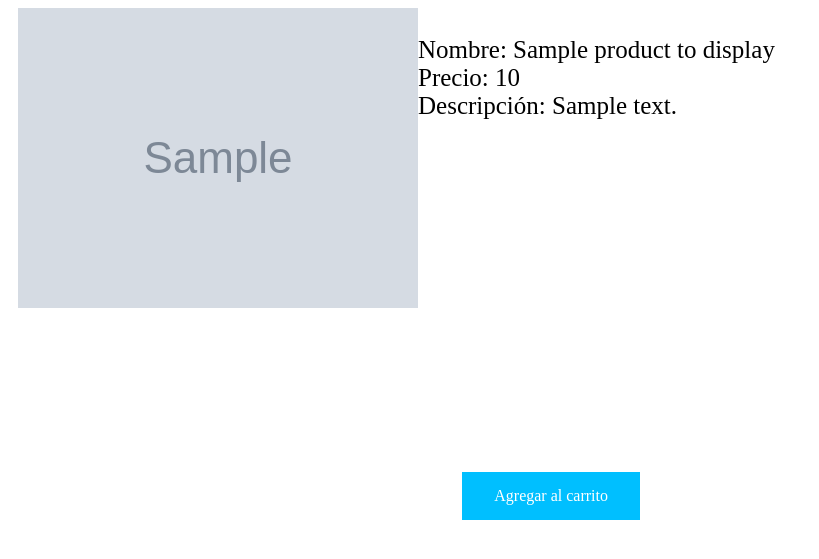
After one commit to gaspar44/tdiw, a PHP site: template view/product_display.php in a window 1280 px wide. The commit adds this page. Shown: the top 559 px of the page, without its empty margins (0-819 px from the left). Run offline with PHP 8.4, Linux system fonts and the light colour scheme; the template is opened without the code that fills it: most values are stand-ins (such as "Sample title", 1, 10 or a date in 2020); grey boxes marked "Sample" are stand-in pictures.

Commit message:
Agregada información de display para productos individuales

```diff
--- a/controller/List_Categories.php
+++ b/controller/List_Categories.php
@@ -5,5 +5,4 @@ $products = new Products();
 $categories = $products->getCategories();
 
 require_once __DIR__.'/../view/menu.php';
-
 ?>
--- a/controller/List_Products.php
+++ b/controller/List_Products.php
@@ -3,7 +3,6 @@
 global $productsInCategory;
 
 if (! is_null($categoryID) ){
-    global $productsInCategory;
     $productsInCategory = $products->getProductsInCategory($categoryID);
 }
 
--- a/js/fix_broken_pages.js
+++ b/js/fix_broken_pages.js
@@ -3,11 +3,11 @@ const MENU404 = `<!DOCTYPE html>
 <head>
     <title>Bodega de alcohol</title>
     <meta charset="UTF-8">
-    <link rel="stylesheet" href="/view/resources/styles/error.css">
+    <link rel="stylesheet" href="/view/resources/styles/commonButtons.css">
 </head>
 
 <body>
-    <div >
+    <div id="error">
         <h1>ERROR 404 PAGE NOT FOUND AT THIS SERVER</h1>
         <a class="button" href="/index.php">volver</a>
     </div>
--- a/model/Products.php
+++ b/model/Products.php
@@ -36,7 +36,7 @@ class Products {
         $produtsToReturn = array();
 
         foreach ($productsInCategory as $product){
-            $productToAdd = new Product($product["nombre"],$product["precio"],$product["descripcion"],$product["ruta"],$foundedCategory,$product["id"]);
+            $productToAdd = new Product($product["nombre"],$product["precio"],$product["descripcion"],$product["ruta"],$foundedCategory,$product["id"],$categoryID);
             $produtsToReturn[$productToAdd->getID()] = $productToAdd;
         }
 
@@ -47,5 +47,4 @@ class Products {
         require_once __DIR__. '/../view/404.html';
     }
 }
-
 ?>
--- a/view/menu.php
+++ b/view/menu.php
@@ -5,7 +5,6 @@
     <meta charset="UTF-8">
     <h1>FALTA IMAGEN</h1>
     <link rel="stylesheet" href="/view/resources/styles/menu.css">
-    <!--<script src="/js/import_menu.js"></script>-->
 </head>
 
 <body>
--- /dev/null
+++ b/view/product_display.php
@@ -0,0 +1,28 @@
+<!doctype html>
+<html lang="en">
+<head>
+    <title>Bodega de alcohol</title>
+    <meta charset="UTF-8">
+    <link rel="stylesheet" href="/view/resources/styles/drinkInfo.css">
+    <link rel="stylesheet" href="/view/resources/styles/commonButtons.css">
+
+</head>
+<body>
+    <div class="product">
+        <div class="drinkImage">
+            <img src=<?php echo $productToDisplay->getRouteToPicture()?>>
+        </div>
+        <div class="button">Agregar al carrito</div>
+        <div class="productInfo">
+            <br>
+            Nombre: <?php echo $productToDisplay->getName()?>
+            <br>
+            Precio: <?php echo $productToDisplay->getPrice()?>
+            <br>
+            Descripción: <?php echo $productToDisplay->getDescription()?>
+            <br>
+        </div>
+    </div>
+
+</body>
+</html>
--- /dev/null
+++ b/view/resources/styles/commonButtons.css
@@ -0,0 +1,63 @@
+#error h1 {
+    color:black;
+    font-size: 50px;
+    text-align: center;
+}
+
+.button {
+    color: white;
+    background: deepskyblue;
+    border-color: black;
+    padding: 15px 32px;
+    text-align: center;
+    position: absolute;
+}
+
+a .button {
+    top: 30%;
+    left: 50%;
+    -ms-transform: translate(-50%, -50%);
+    transform: translate(-50%, -50%);
+}
+
+.product .button {
+    bottom: 80%;
+    right: 50%;
+    /*bottom: 50%;*/
+}
+
+#error h1 {
+    color:black;
+    font-size: 50px;
+    text-align: center;
+}
+
+.button {
+    color: white;
+    background: deepskyblue;
+    border-color: black;
+    padding: 15px 32px;
+    text-align: center;
+    position: absolute;
+}
+
+a .button {
+    top: 30%;
+    left: 50%;
+    -ms-transform: translate(-50%, -50%);
+    transform: translate(-50%, -50%);
+}
+
+.product .button {
+    bottom: 35%;
+    right: 50%;
+    /*bottom: 50%;*/
+}
+
+@media screen  and (max-width: 500px) {
+    .product .button {
+        bottom: 17%;
+        right: 20%;
+        /*bottom: 50%;*/
+    }
+}
--- a/view/resources/styles/drinkInfo.css
+++ b/view/resources/styles/drinkInfo.css
@@ -15,16 +15,34 @@ h2 {
 .drink {
     padding: 5px;
     width: 50%;
+    float:left;
+    margin-left: 0px;
+    margin-right:0px;
 }
 
-.drinkImage a img {
-    max-width: 100%;
-    height: 200px;
-    horiz-align: left;
-    border: 1px solid black;
-    padding: 1px;
+ .drinkImage a img {
+     max-width: 100%;
+     height: 200px;
+     border: 1px solid black;
+     padding: 1px;
+     float:left;
 }
 
 .drinkImage a img:hover {
     height: 250px;
 }
+
+
+.productInfo {
+    /*text-align: justify;*/
+    font-size: 25px;
+    /*align: center;*/
+    margin: 0 auto;
+    width: 800px;
+    height: 400px;
+
+}
+.drinkImage img {
+    float:left;
+    margin-left: 10px;
+}
```
Also changed, not shown: controller/Products_Info.php (+21 -4 lines), model/Product.php (+8 -2 lines), view/product_view.php (+7 -5 lines), view/resources/styles/error.css (deleted, +0 -18 lines), view/resources/pictures/BeerMissHops.jpg.
